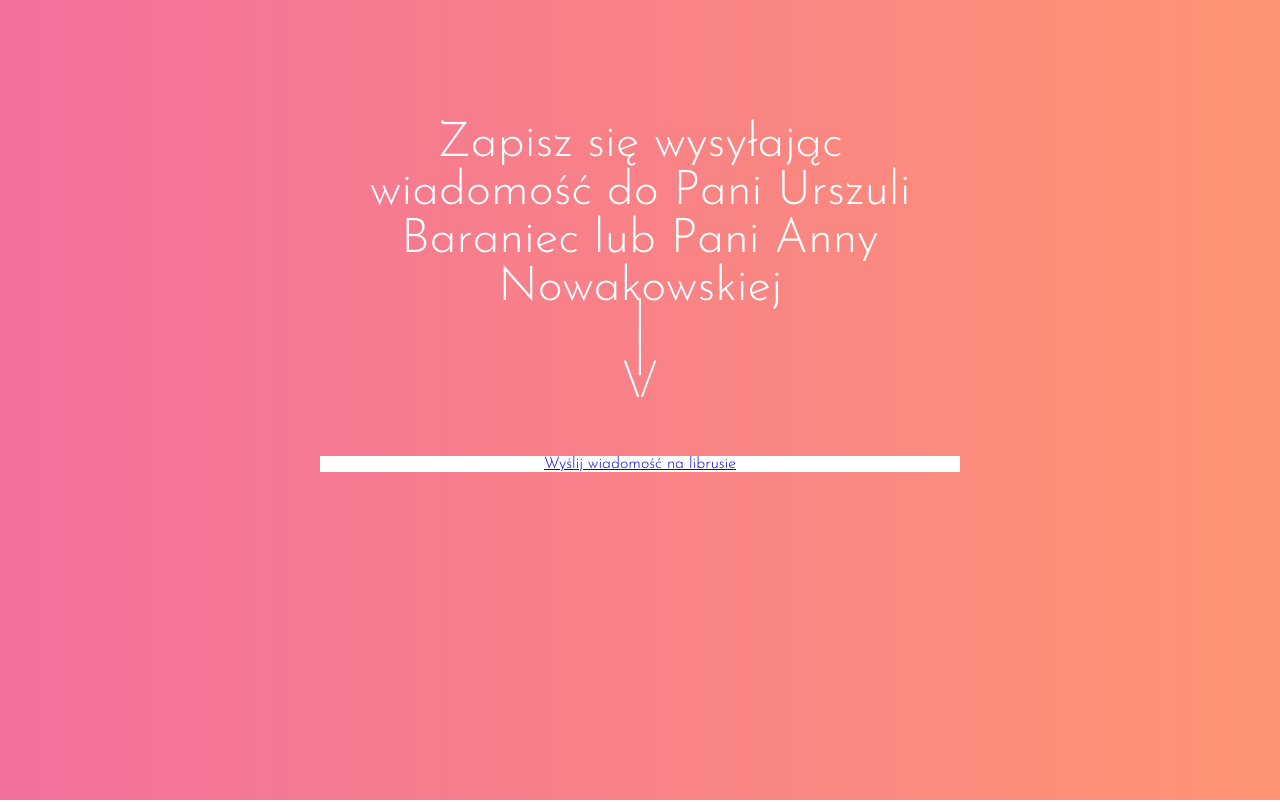
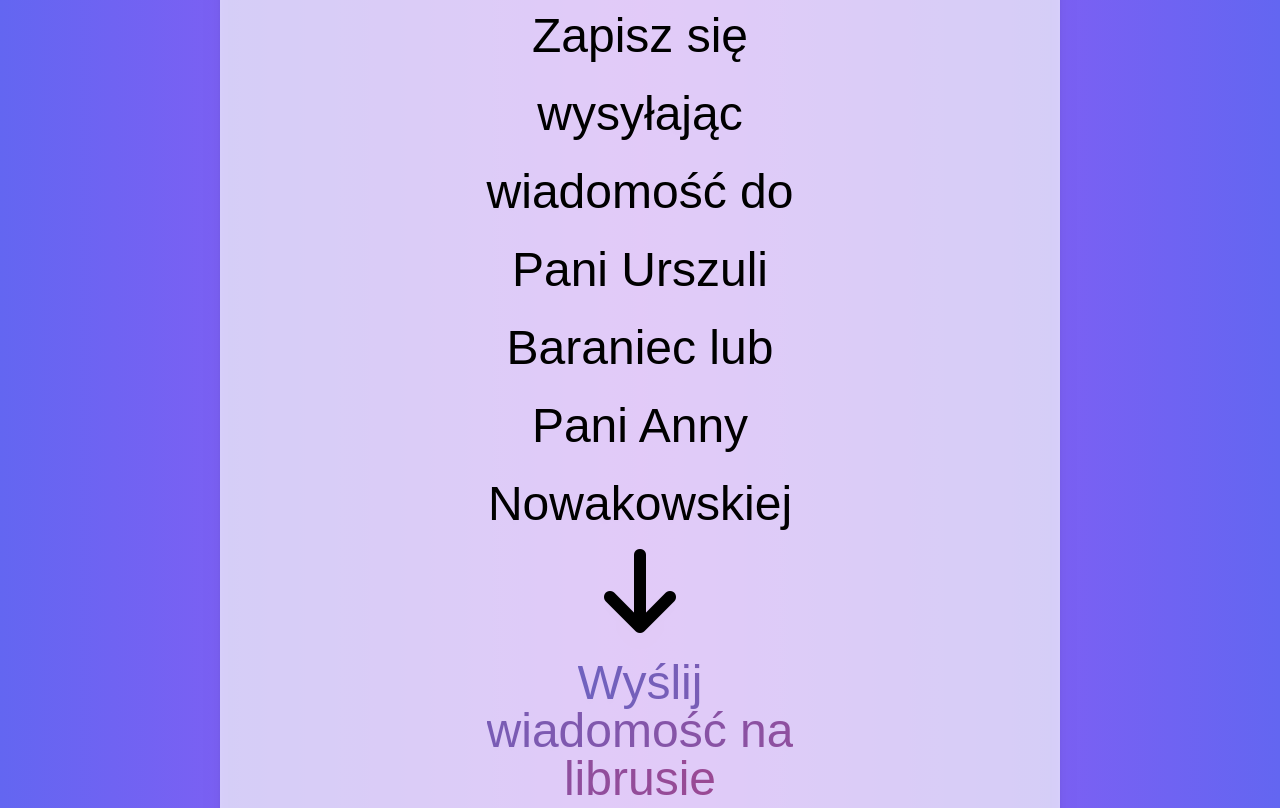
Before and after one commit to ZiQu-dev/ziqu-dev.github.io, a website built with Vite: page Portfolio/szkola/wieczor.html in a window 1280 px wide. Shown: the top 808 px of the page. Built offline with nearby package versions, Linux system fonts and the light colour scheme.

Commit message:
Zmiana wieczorku

```diff
--- a/Portfolio/package.json
+++ b/Portfolio/package.json
@@ -8,6 +8,7 @@
     "preview": "vite preview"
   },
   "devDependencies": {
+    "tailwindcss": "^3.0.23",
     "vite": "^2.8.6"
   }
 }
--- /dev/null
+++ b/Portfolio/szkola/input.css
@@ -0,0 +1,32 @@
+@tailwind base;
+@tailwind components;
+@tailwind utilities;
+@import url('https://fonts.googleapis.com/css2?family=Josefin+Sans:wght@300&display=swap');
+body {
+    font-family: 'Josefin Sans', sans-serif;
+}
+
+.strzalka {
+    font-size: 2em;
+}
+
+.background-animate {
+    background-size: 400%;
+    -webkit-animation: AnimationName 3s ease infinite;
+    -moz-animation: AnimationName 3s ease infinite;
+    animation: AnimationName 3s ease infinite;
+}
+
+.tlo-apple {
+    background-color: rgba(255, 255, 255, 0.7);
+}
+
+@keyframes AnimationName {
+    0%,
+    100% {
+        background-position: 0% 50%;
+    }
+    50% {
+        background-position: 100% 50%;
+    }
+}
--- /dev/null
+++ b/Portfolio/szkola/tailwind.config.js
@@ -0,0 +1,7 @@
+module.exports = {
+    content: ["./*.{html,js}"],
+    theme: {
+        extend: {},
+    },
+    plugins: [],
+}
--- a/Portfolio/szkola/wieczor.html
+++ b/Portfolio/szkola/wieczor.html
@@ -5,18 +5,30 @@
     <meta charset="UTF-8">
     <meta name="viewport" content="width=device-width, initial-scale=1.0">
     <meta http-equiv="X-UA-Compatible" content="ie=edge">
-    <title>Document</title>
-    <link rel="stylesheet" href="style.css" type="text/css">
+    <title>Wieczor filmowy</title>
+    <link rel="stylesheet" href="output.css" type="text/css">
+    <script src="https://kit.fontawesome.com/b2a679b9ed.js" crossorigin="anonymous"></script>
 </head>
 
-<body>
-    <div class="teksto">
-        <p class="text">Zapisz się wysyłając wiadomość do Pani Urszuli Baraniec lub Pani Anny Nowakowskiej</p>
-        <p class="text1">|</p>
-        <p class="text1">|</p>
-        <p class="text1">\/</p>
-        <a class="abotak" href="https://synergia.librus.pl/wiadomosci/2/5">Wyślij wiadomość na librusie</a>
+<body class="bg-gradient-to-r from-indigo-500 via-purple-500 to-indigo-500 subpixel-antialiased">
+    <div class="flex justify-center items-center h-screen">
+        <div class="space-x-4 sm:flex w-full">
+            <div class="w-1/6"></div>
+            <div class="text-black lg:text-5xl text-center leading-6 bg-stripes-sky rounded-lg lg:p-64 tlo-apple w-4/6 drop-shadow-xl sm:text-3xl sm:p-60">
+                <div class="rounded-lg grid place-content-center leading-relaxed">Zapisz się wysyłając wiadomość do Pani Urszuli Baraniec lub Pani Anny Nowakowskiej</div>
+                <i class="fa-solid fa-arrow-down strzalka w-full pb-5"></i>
+                <a class="text-transparent bg-clip-text bg-gradient-to-r from-blue-500 to-rose-600 background-animate" href="https://synergia.librus.pl/wiadomosci/2/5">Wyślij wiadomość na librusie</a>
+            </div>
+            <div class="w-1/6"></div>
+        </div>
     </div>
+    <!--<div class="teksto ">
+        <p class="text ">Zapisz się wysyłając wiadomość do Pani Urszuli Baraniec lub Pani Anny Nowakowskiej</p>
+        <p class="text1 ">|</p>
+        <p class="text1 ">|</p>
+        <p class="text1 ">\/</p>
+        <a class="abotak " href="https://synergia.librus.pl/wiadomosci/2/5 ">Wyślij wiadomość na librusie</a>
+    </div>-->
 </body>
 
 </html>
```
Also changed, not shown: Portfolio/szkola/output.css (added), 1 other file.
